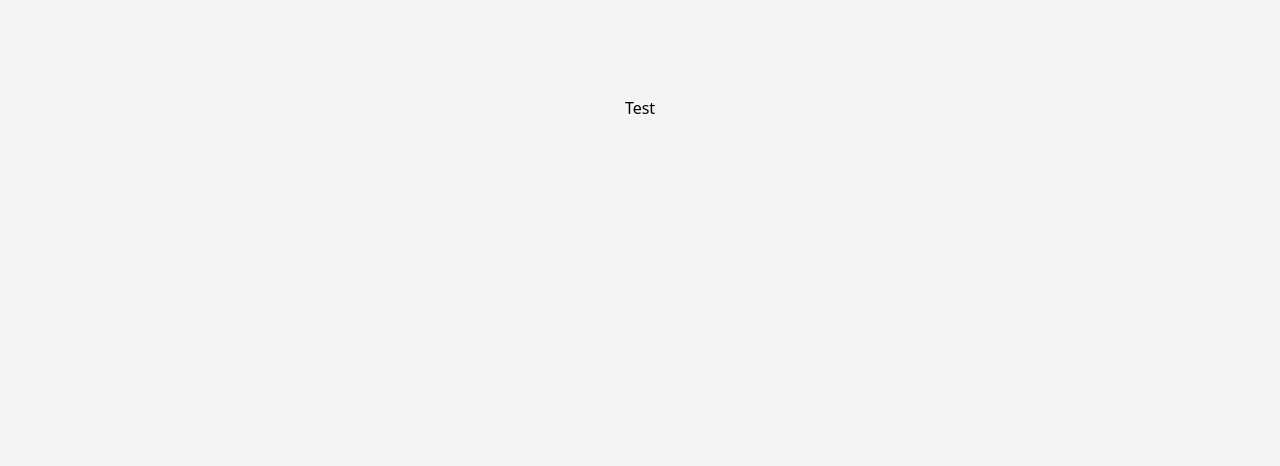
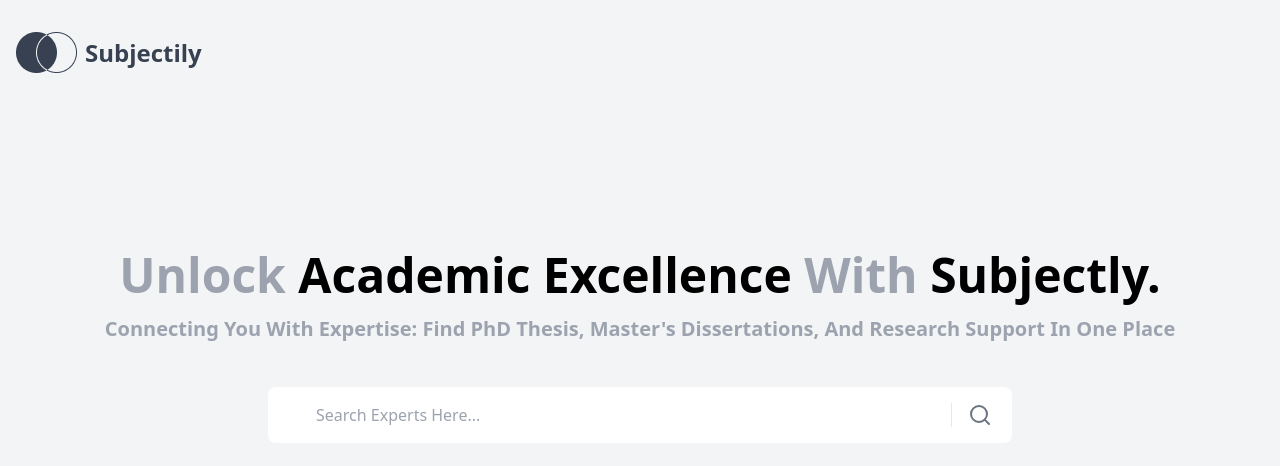
Before and after one commit to anushthakumari/subjectily, a Next.js app: page / in a window 1280 px wide. Shown: the top 466 px of the page. Built offline with nearby package versions, Linux system fonts and the light colour scheme.

Commit message:
hero section

```diff
--- a/app/layout.js
+++ b/app/layout.js
@@ -25,6 +25,7 @@ export default function RootLayout({ children }) {
 				/>
 			</Head>
 			<body className="bg-gray-100">{children}</body>
+			<Script src="/assets/js/feather.min.js" />
 		</html>
 	);
 }
--- a/app/page.js
+++ b/app/page.js
@@ -1,9 +1,49 @@
-import Image from "next/image";
+import Header from "@/components/Header";
 
 export default function Home() {
 	return (
-		<main className="flex min-h-screen flex-col items-center justify-between p-24">
-			<h1>Test</h1>
-		</main>
+		<>
+			<Header />
+			<section className="h-[60vh] flex flex-col justify-center">
+				<div className="">
+					<center className="max-w-6xl mx-auto mb-8">
+						<h1 className="text-gray-400 capitalize text-5xl font-bold mb-4">
+							<span className="">
+								Unlock <span className="text-black">Academic Excellence </span>
+								with <span className="text-black">Subjectly.</span>
+							</span>
+							{/* <br />
+							<span>
+								Ask a<span className="text-black mx-2">Real expert</span>Today.
+							</span> */}
+						</h1>
+						<h3 className="text-xl text-gray-400 capitalize font-bold">
+							Connecting You with Expertise: Find PhD Thesis, Master's
+							Dissertations, and Research Support in One Place
+						</h3>
+					</center>
+
+					<div className="w-[60%] mx-auto rounded-lg overflow-hidden">
+						<div className="md:flex">
+							<div className="w-full p-3">
+								<div className="relative">
+									<i className="absolute fa fa-search text-gray-400 top-5 left-4"></i>
+									<input
+										type="text"
+										className="bg-white h-14 w-full px-12 rounded-lg focus:outline-none hover:cursor-pointer"
+										placeholder="Search Experts Here..."
+									/>
+									<span className="absolute top-4 right-5 border-l pl-4">
+										<i
+											data-feather="search"
+											className="text-gray-500 hover:text-green-500 hover:cursor-pointer"></i>
+									</span>
+								</div>
+							</div>
+						</div>
+					</div>
+				</div>
+			</section>
+		</>
 	);
 }
--- a/app/profile/[slug]/layout.js
+++ b/app/profile/[slug]/layout.js
@@ -14,7 +14,6 @@ export default function RootLayout({ children }) {
 			<Header />
 			{children}
 			<Footer />
-			<Script src="/assets/js/feather.min.js" />
 		</body>
 	);
 }
--- a/components/Header.jsx
+++ b/components/Header.jsx
@@ -7,12 +7,12 @@ const Header = () => {
 				<nav className="flex items-center justify-between mb-10">
 					<div className="flex gap-2 items-center justify-between">
 						<img src="/assets/image/navbar-logo.png" alt="Logo" />
-						<h1 className="text-gray-700 text-lg">Subjectily</h1>
+						<h1 className="text-gray-700 text-2xl font-bold">Subjectily</h1>
 					</div>
 
-					<button className="px-7 py-3 md:px-9 md:py-4 bg-white font-medium md:font-semibold text-gray-700 text-md rounded-md hover:bg-gray-700 hover:text-white transition ease-linear duration-500">
+					{/* <button className="px-7 py-3 md:px-9 md:py-4 bg-white font-medium md:font-semibold text-gray-700 text-md rounded-md hover:bg-gray-700 hover:text-white transition ease-linear duration-500">
 						Get my CV
-					</button>
+					</button> */}
 				</nav>
 			</div>
 		</header>
```
